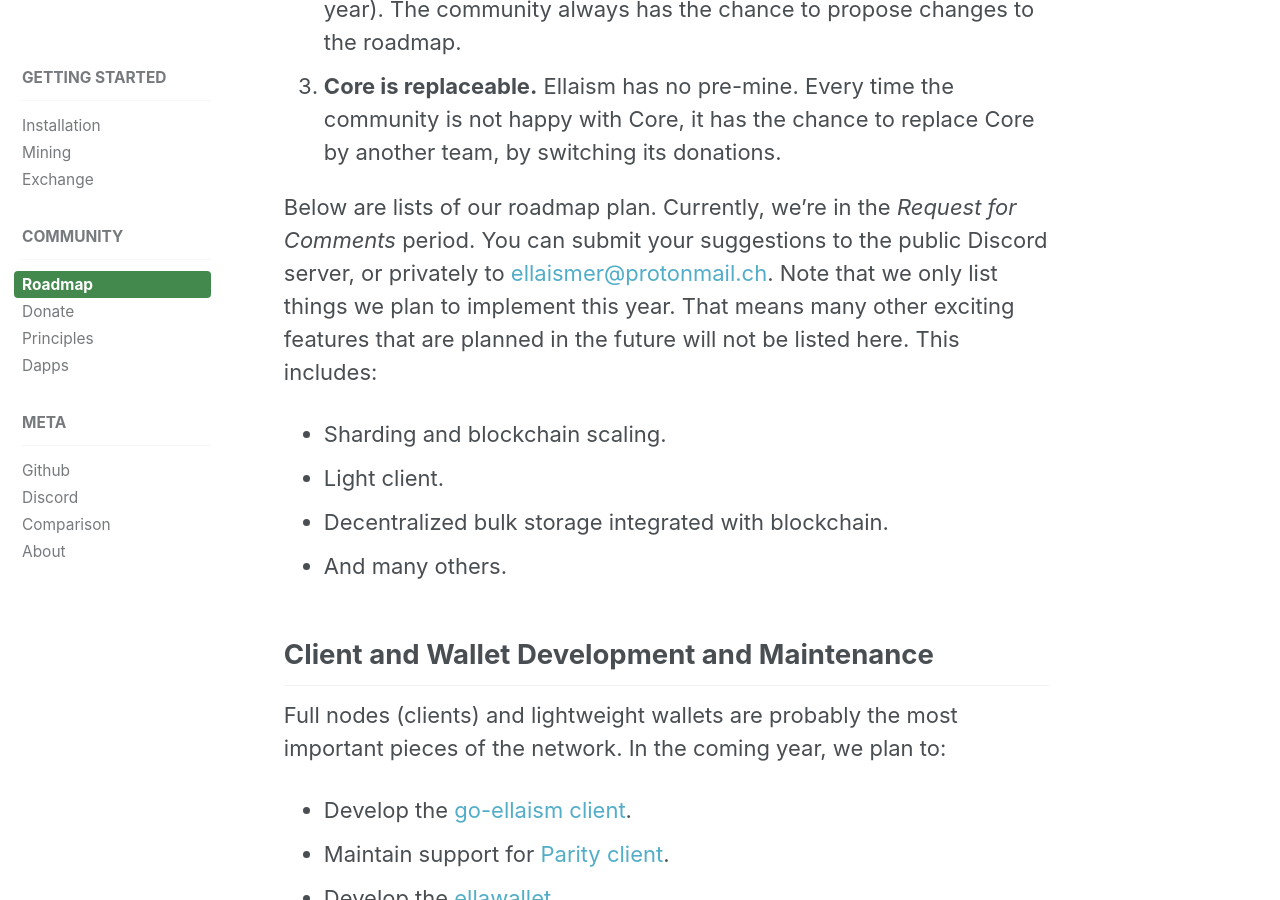
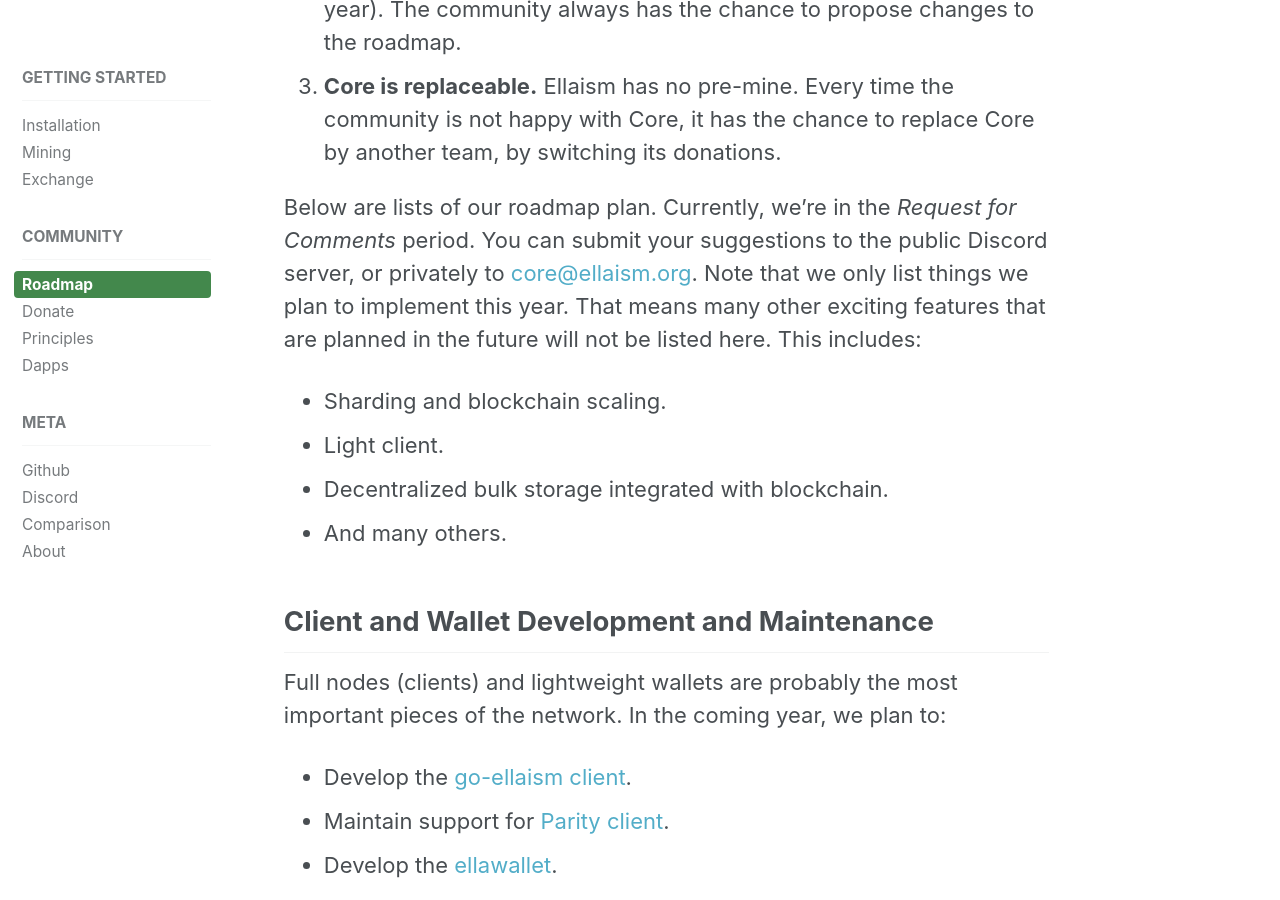
Before and after one commit to ellaism/ellaism.org, a Jekyll site: the page built from _docs/2018-roadmap.md, in a window 1280 px wide and 900 px high, scrolled down 1146 px. Built offline with Jekyll 4.4.1, drawn with Linux system fonts in a browser that asks for light colours.

Commit message:
Change email address in roadmap

```diff
--- a/_docs/2018-roadmap.md
+++ b/_docs/2018-roadmap.md
@@ -39,7 +39,7 @@
 
 Below are lists of our roadmap plan. Currently, we're in the *Request for
 Comments* period. You can submit your suggestions to the public Discord server,
-or privately to [ellaismer@protonmail.ch](mailto:ellaismer@protonmail.ch). Note
+or privately to [core@ellaism.org](mailto:core@ellaism.org). Note
 that we only list things we plan to implement this year. That means many other
 exciting features that are planned in the future will not be listed here. This
 includes:
```
